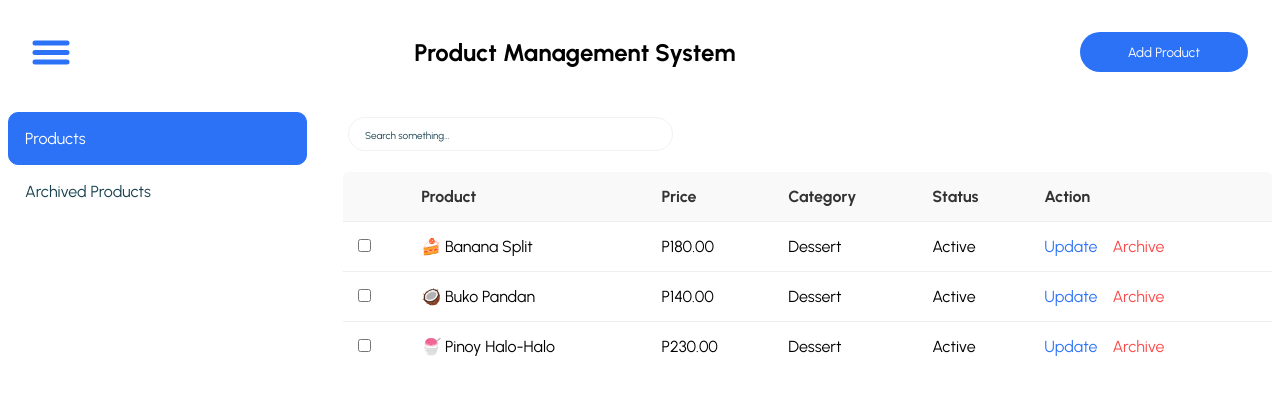
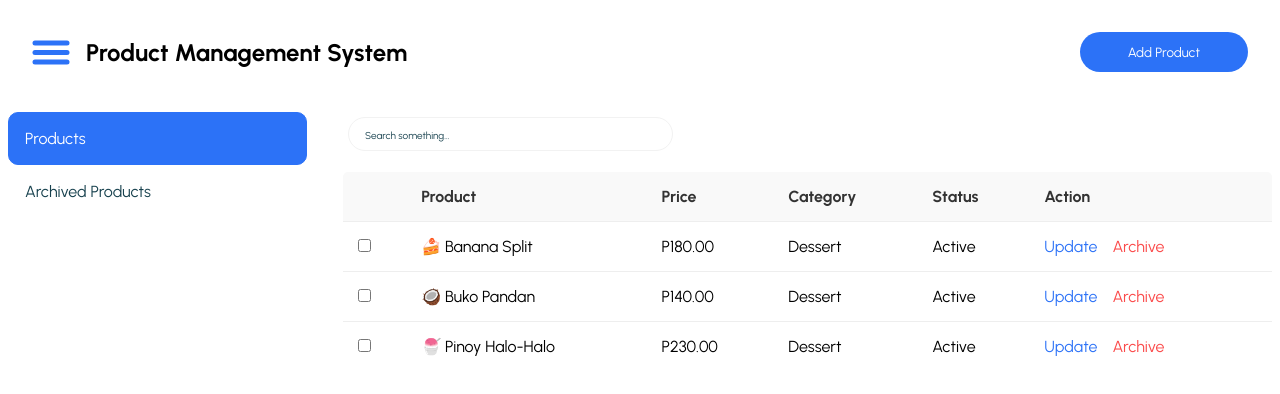
Before and after one commit to christineJadeAvila/Product-Management-System, a React (Vite) app: page / in a window 1280 px wide. Shown: the top 394 px of the page. Built offline with nearby package versions, Linux system fonts and the light colour scheme; the HTML template or start-up script is replaced by a standard one.

Commit message:
flickering/movement when the time text's width changes as the numbers update, caused by not having fixed width: FIXED

```diff
--- a/src/pages/AddProduct.tsx
+++ b/src/pages/AddProduct.tsx
@@ -28,13 +28,13 @@ function AddProduct() {
 
       <header className="header-bar">
         <img src={burgerMenu} alt="" className="burger-menu" />
-        <h2>Product Management System</h2>
+        <h2 className="page-title">Product Management System</h2>
         {/* time and date */}
         <div className="time-n-date">
           <img className="date-time" src={calendar} alt="" />
             <p className="nav-date">{date.format("dddd, DD MMMM YYYY")}</p>
           <img className="date-time" src={clock} alt="" />
-            <p>{time.toLocaleString("en-US", {
+            <p className="real-time">{time.toLocaleString("en-US", {
                 timeStyle: "medium",
                 hour12: true,
           })} </p>
--- a/src/pages/ProductsList.tsx
+++ b/src/pages/ProductsList.tsx
@@ -32,7 +32,7 @@ function ProductsList() {
     <>
       <header className="header-bar">
         <img src={burgerMenu} alt="" className="burger-menu" />
-        <h2>Product Management System</h2>
+        <h2 className="page-title">Product Management System</h2>
         <button className="add-product" onClick={add}>Add Product</button>
       </header>
 
--- a/src/pages/UpdateProduct.tsx
+++ b/src/pages/UpdateProduct.tsx
@@ -25,7 +25,7 @@ function UpdateProduct() {
       <a href="" onClick={back} className="back">back</a>
       <header className="header-bar">
         <img src={burgerMenu} alt="" className="burger-menu" />
-        <h2>Product Management System</h2>
+        <h2 className="page-title">Product Management System</h2>
         {/* time and date */}
         <div className="time-n-date">
           <img className="date-time" src={calendar} alt="" />
--- a/src/pages/styles/AddProducts.scss
+++ b/src/pages/styles/AddProducts.scss
@@ -1,7 +1,11 @@
 @import "../../index.scss";
 
 .time-n-date {
+    margin-left: auto;
     display: flex;
+    .real-time {
+        width: 110px;
+    }
     .date-time {
         margin-left: 1rem;
     }
--- a/src/pages/styles/ProductsList.scss
+++ b/src/pages/styles/ProductsList.scss
@@ -3,12 +3,15 @@
 .header-bar {
     margin: 1rem;
     display: flex;
-    justify-content: space-between;
     align-items: center;
     padding: 1rem;
+    .page-title {
+        margin-left: 1rem;
+    }
     .add-product {
         height: 40px;
         padding: 0.5rem 3rem;
+        margin-left: auto;
         background-color: $primary-color;
         color: white;
         border: none;
```
Also changed, not shown: 1 other file (tests, documents, lock files or other folders).
